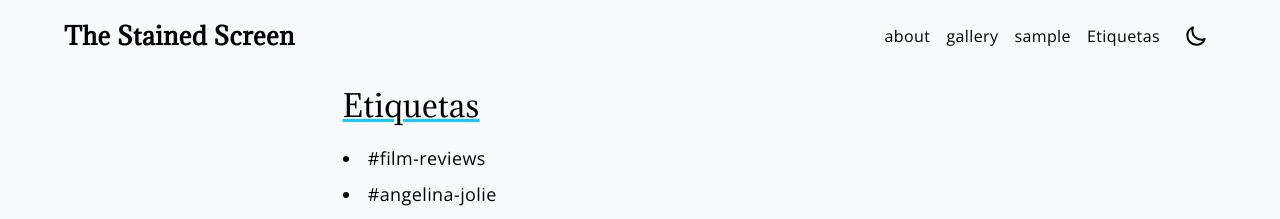
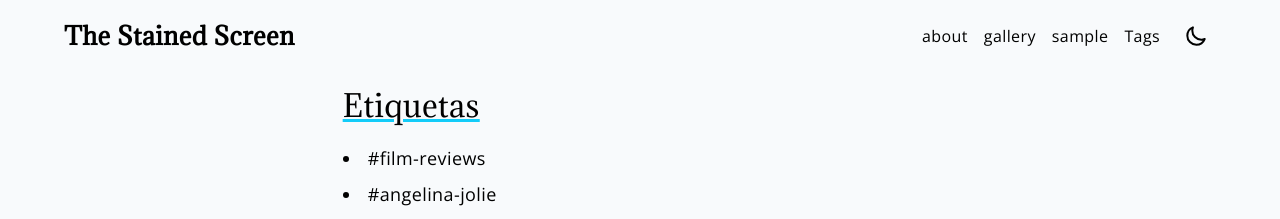
Before and after one commit to KanbeiKuroda/q7m_s9xv4kz8r2b1t6_dwpf0hlj, a Jekyll site: the page built from tags.md, in a window 1280 px wide and 900 px high. Shown: the top 219 px of the window. Built offline with Jekyll 4.4.1, drawn with Linux system fonts in a browser that asks for light colours.

Commit message:
Update tags.md

```diff
--- a/tags.md
+++ b/tags.md
@@ -1,5 +1,5 @@
 ---
-title: Etiquetas
+title: Tags
 layout: tags
-permalink: /etiquetas/
+permalink: /tags/
 ---
```
